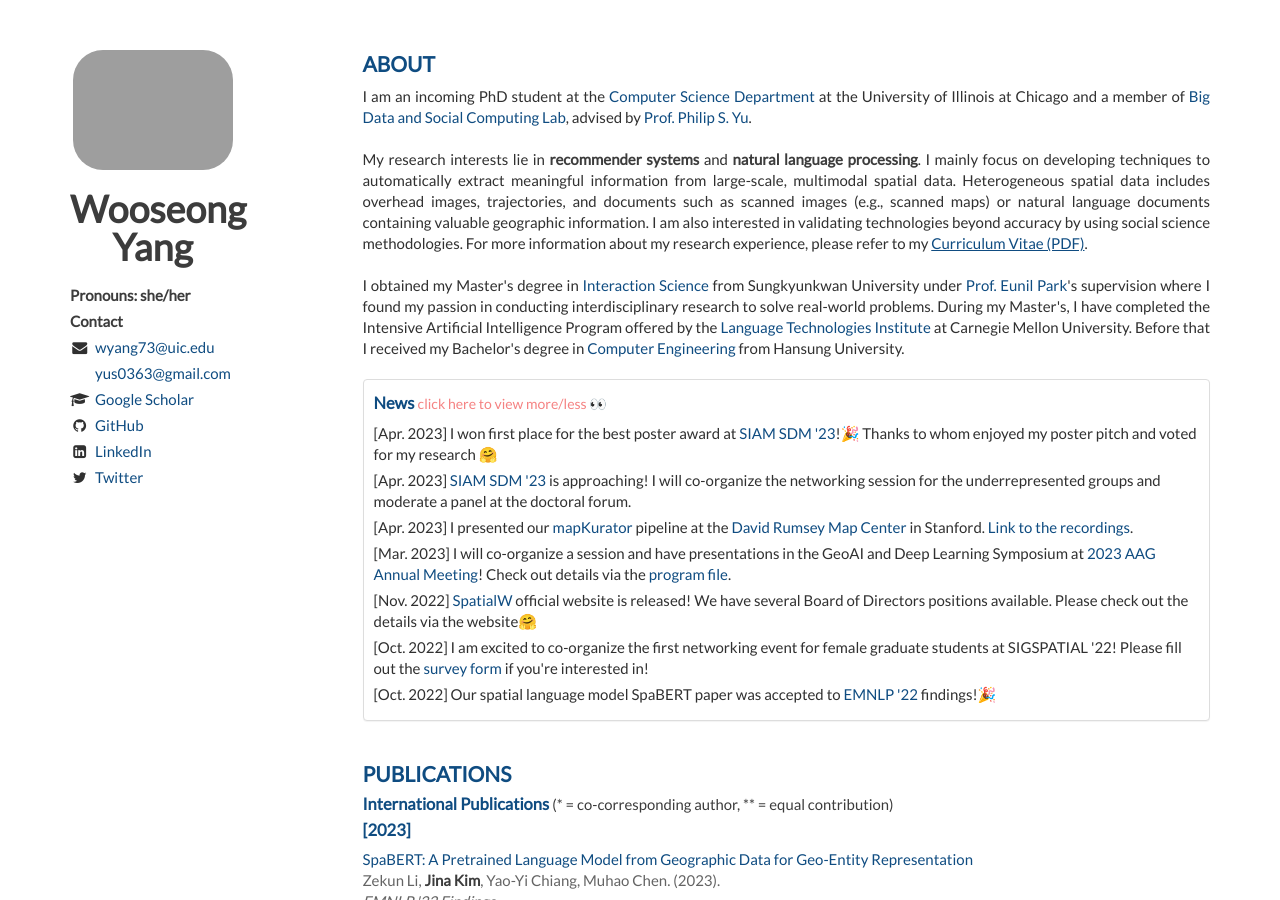
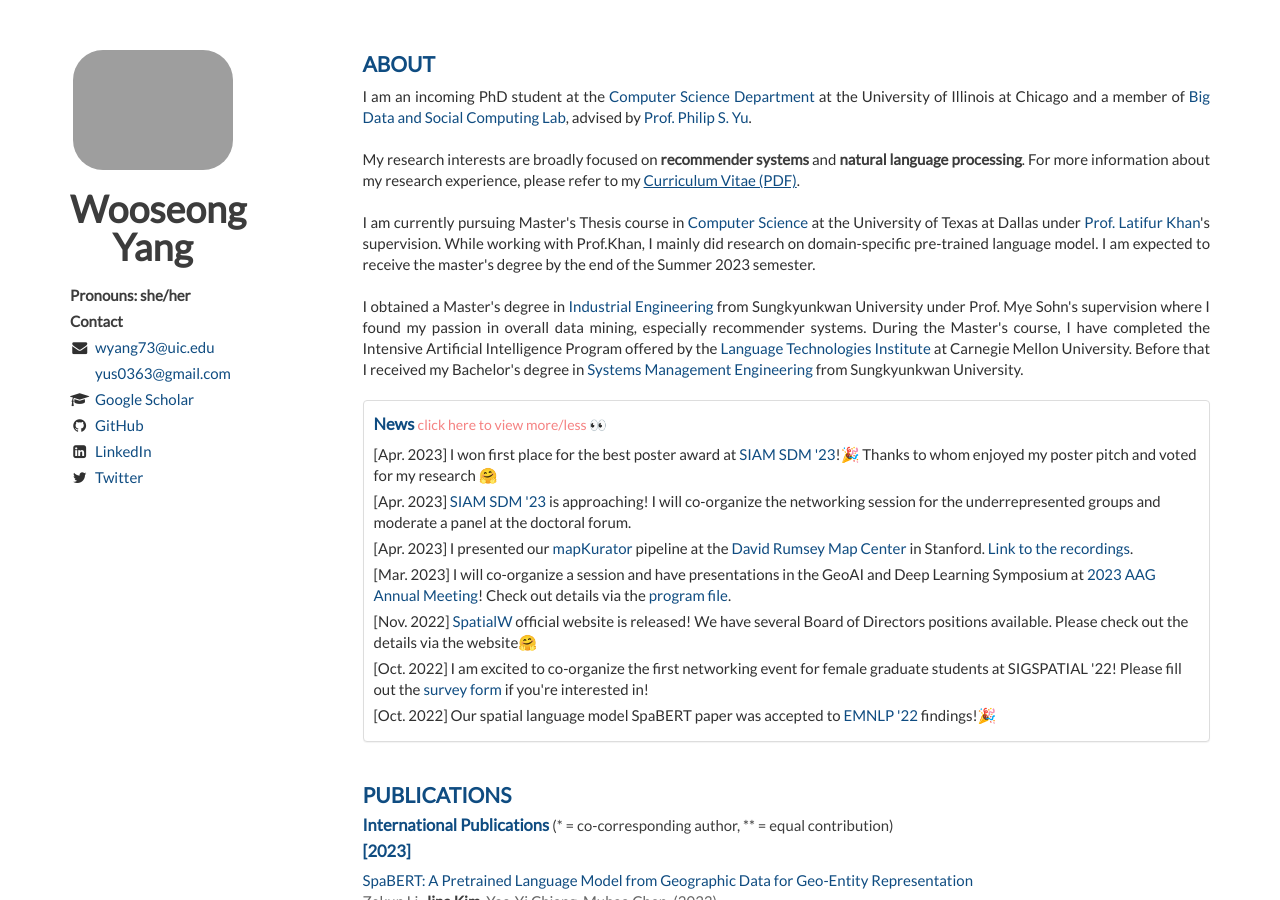
Before and after one commit to WooseongYang/WooseongYang.github.io, a Jekyll site: the page built from index.html, in a window 1280 px wide and 900 px high. Built offline with Jekyll 4.4.1, drawn with Linux system fonts in a browser that asks for light colours; nearby versions of some CDN libraries; the list of posts is cut into pages by our own code; some of the changed text lies outside the part shown.

Commit message:
edit about

```diff
--- a/_includes/about.html
+++ b/_includes/about.html
@@ -4,15 +4,17 @@
         <p>
           I am an incoming PhD student at the <a href="https://cs.uic.edu/">Computer Science Department</a> at the University of Illinois at Chicago and a member of <a href="https://bdsc-uic.github.io/">Big Data and Social Computing Lab</a>, advised by <a href="https://www.cs.uic.edu/~psyu/">Prof. Philip S. Yu</a>.
           <br><br>
-          My research interests lie in <em>recommender systems</em> and <em>natural language processing</em>.
-          I mainly focus on developing techniques to automatically extract meaningful information from large-scale, multimodal spatial data.
-          Heterogeneous spatial data includes overhead images, trajectories, and documents such as scanned images (e.g., scanned maps) or natural language documents containing valuable geographic information.
-          I am also interested in validating technologies beyond accuracy by using social science methodologies.
-          For more information about my research experience, please refer to my <a href='/Jina_Kim_CV.pdf' style="text-decoration: underline">Curriculum Vitae (PDF)</a>.
+          My research interests are broadly focused on <em>recommender systems</em> and <em>natural language processing</em>.
+          <!-- I mainly focus on developing techniques to automatically extract meaningful information from large-scale, multimodal spatial data. -->
+          <!-- Heterogeneous spatial data includes overhead images, trajectories, and documents such as scanned images (e.g., scanned maps) or natural language documents containing valuable geographic information.
+          I am also interested in validating technologies beyond accuracy by using social science methodologies. -->
+          For more information about my research experience, please refer to my <a href='/Wooseong_Yang_CV.pdf' style="text-decoration: underline">Curriculum Vitae (PDF)</a>.
           <br><br>
-          I obtained my Master's degree in <a href="http://is.skku.edu">Interaction Science</a> from Sungkyunkwan University under <a href="https://sites.google.com/view/eunil">Prof. Eunil Park</a>'s supervision where I found my passion in conducting interdisciplinary research to solve real-world problems.
-          During my Master's, I have completed the Intensive Artificial Intelligence Program offered by the <a href="https://www.lti.cs.cmu.edu">Language Technologies Institute</a> at Carnegie Mellon University.
-          Before that I received my Bachelor's degree in <a href="https://www.hansung.ac.kr/Engineering/1176/subview.do">Computer Engineering</a> from Hansung University.
+          I am currently pursuing Master's Thesis course in <a href="https://cs.utdallas.edu/">Computer Science</a> at the University of Texas at Dallas under <a href="https://personal.utdallas.edu/~lkhan/">Prof. Latifur Khan</a>'s supervision. While working with Prof.Khan, I mainly did research on domain-specific pre-trained language model. I am expected to receive the master's degree by the end of the Summer 2023 semester.
+          <br><br>
+          I obtained a Master's degree in <a href="https://sme.skku.edu/">Industrial Engineering</a> from Sungkyunkwan University under Prof. Mye Sohn</a>'s supervision where I found my passion in overall data mining, especially recommender systems.
+          During the Master's course, I have completed the Intensive Artificial Intelligence Program offered by the <a href="https://www.lti.cs.cmu.edu">Language Technologies Institute</a> at Carnegie Mellon University.
+          Before that I received my Bachelor's degree in <a href="https://sme.skku.edu/">Systems Management Engineering</a> from Sungkyunkwan University.
         </p>
     </article>
 
--- a/index.html
+++ b/index.html
@@ -6,6 +6,6 @@ layout: layout
 
 {% include publications.html %}
 
-{% include fun_projects.html %}
+<!-- {% include fun_projects.html %} -->
 
 {% include experience.html %}
```
Also changed, not shown: 1 other file.
